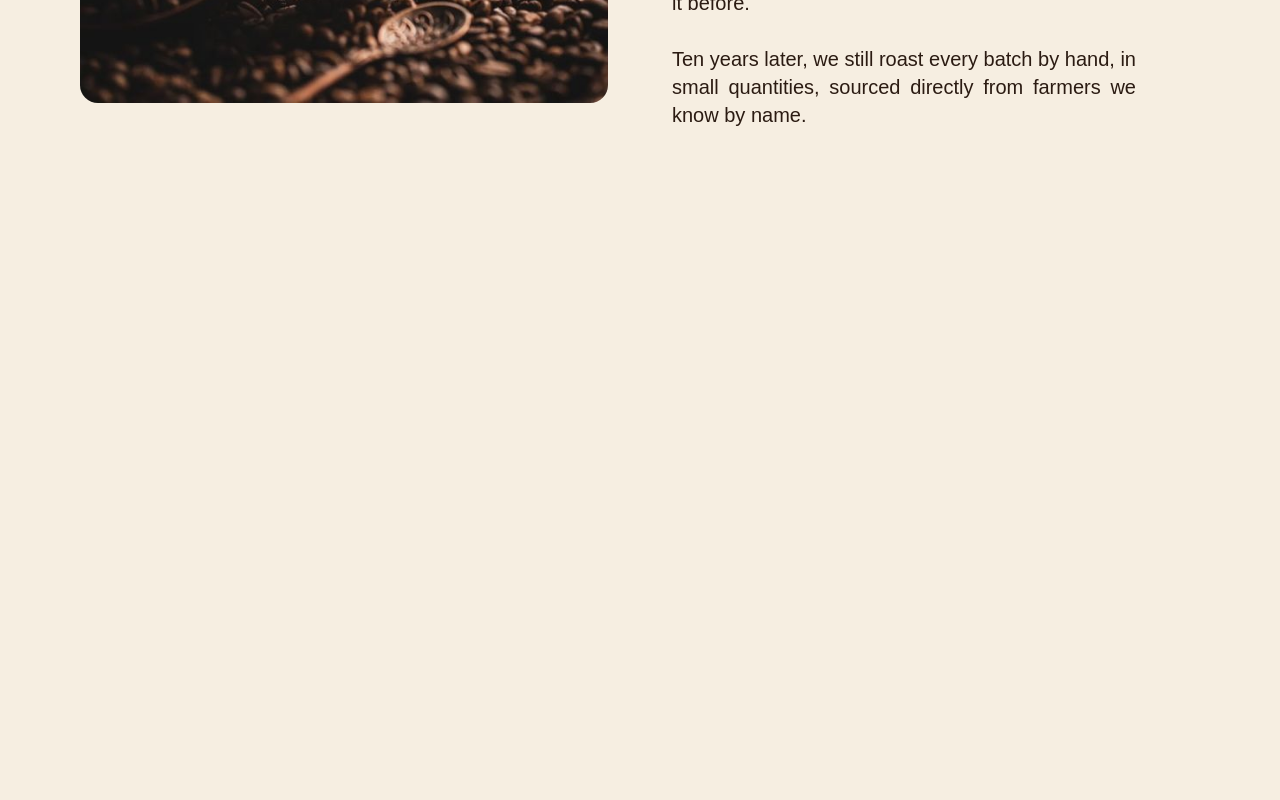
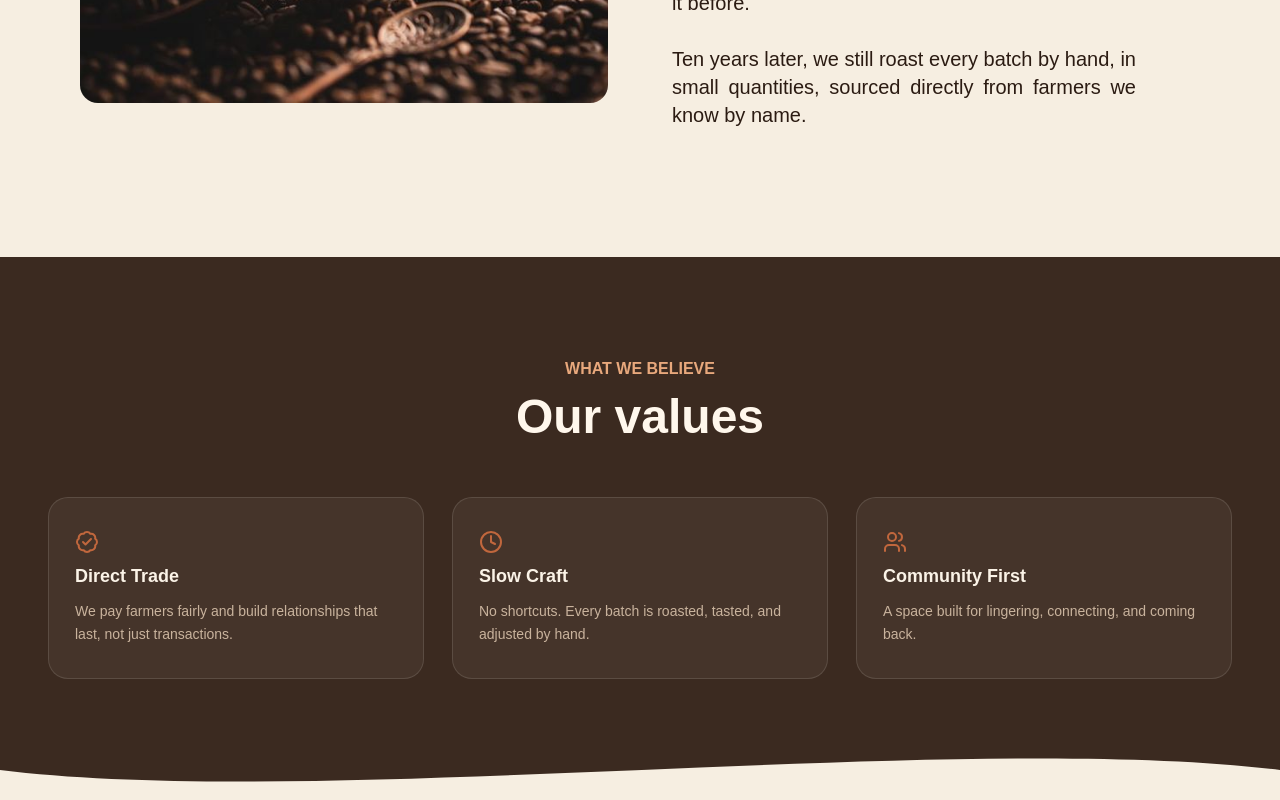
Before and after one commit to DevSK90/Ember-Oak_CoffeeShop_Project, a React (Vite) app: page /Ember-Oak_CoffeeShop_Project/about in a window 1280 px wide. Shown: the part 992-1792 px from the top of the page. Before the commit the page ends 1121 px from the top, so only its background shows below. Built offline with nearby package versions, Linux system fonts and the light colour scheme.

Commit message:
Implement our values section in about page

```diff
--- a/src/components/about/About.jsx
+++ b/src/components/about/About.jsx
@@ -1,12 +1,14 @@
 import React from "react";
 import AboutHero from "./aboutSections/AboutHero";
 import WhereItBegan from "./aboutSections/WhereItBegan";
+import OurValues from "./aboutSections/OurValues";
 
 const About = () => {
   return (
     <div>
       <AboutHero />
       <WhereItBegan />
+      <OurValues />
     </div>
   );
 };
--- /dev/null
+++ b/src/components/about/aboutSections/OurValues.jsx
@@ -0,0 +1,45 @@
+import React from "react";
+import WaveDivider from "../../ui/WaveDivider";
+import { WAVES } from "../../../data/waves";
+import { values } from "../../../data/chooseUsData";
+
+const OurValues = () => {
+  return (
+    <div className="relative bg-deep-chocolate pt-16 pb-20 mt-20 sm:pt-20 sm:pb-24 sm:mt-24 lg:pt-25 lg:pb-30 lg:mt-32">
+      <div className="max-w-7xl mx-auto px-5 sm:px-8 lg:px-12">
+        <div className="text-center flex flex-col gap-3 mb-14">
+          <span className="font-bold text-lighttext-04">WHAT WE BELIEVE</span>
+          <h2 className="text-3xl sm:text-4xl lg:text-5xl text-cream-white">
+            Our values
+          </h2>
+        </div>
+
+        <div className="grid grid-cols-3 gap-7">
+          {values.map((value) => (
+            <div
+              key={value.id}
+              className="bg-cream-white/5 border border-cream-white/12 rounded-[20px] px-6.5 py-8"
+            >
+              <value.icon className="w-6 h-6 text-terracotta-accent mb-2" />
+              <h3 className="font-heading text-lg text-lighttext-01 mb-2.5">
+                {value.title}
+              </h3>
+              <p className="text-sm text-lighttext-03 leading-relaxed">
+                {value.desc}
+              </p>
+            </div>
+          ))}
+        </div>
+      </div>
+
+      <WaveDivider
+        d={WAVES.sectionBottom}
+        viewBoxHeight={60}
+        fill="var(--color-cream-base)"
+        className="absolute -bottom-px left-0"
+      />
+    </div>
+  );
+};
+
+export default OurValues;
--- a/src/data/chooseUsData.js
+++ b/src/data/chooseUsData.js
@@ -1,3 +1,5 @@
+import { BadgeCheck, Clock4, Users } from "lucide-react";
+
 export const data = [
   {
     id: "01",
@@ -20,3 +22,24 @@ export const data = [
     desc: "Certified, trained, and genuinely obsessed with the craft.",
   },
 ];
+
+export const values = [
+  {
+    id: "01",
+    icon: BadgeCheck,
+    title: "Direct Trade",
+    desc: "We pay farmers fairly and build relationships that last, not just transactions.",
+  },
+  {
+    id: "02",
+    icon: Clock4,
+    title: "Slow Craft",
+    desc: "No shortcuts. Every batch is roasted, tasted, and adjusted by hand.",
+  },
+  {
+    id: "03",
+    icon: Users,
+    title: "Community First",
+    desc: "A space built for lingering, connecting, and coming back.",
+  },
+];
```
